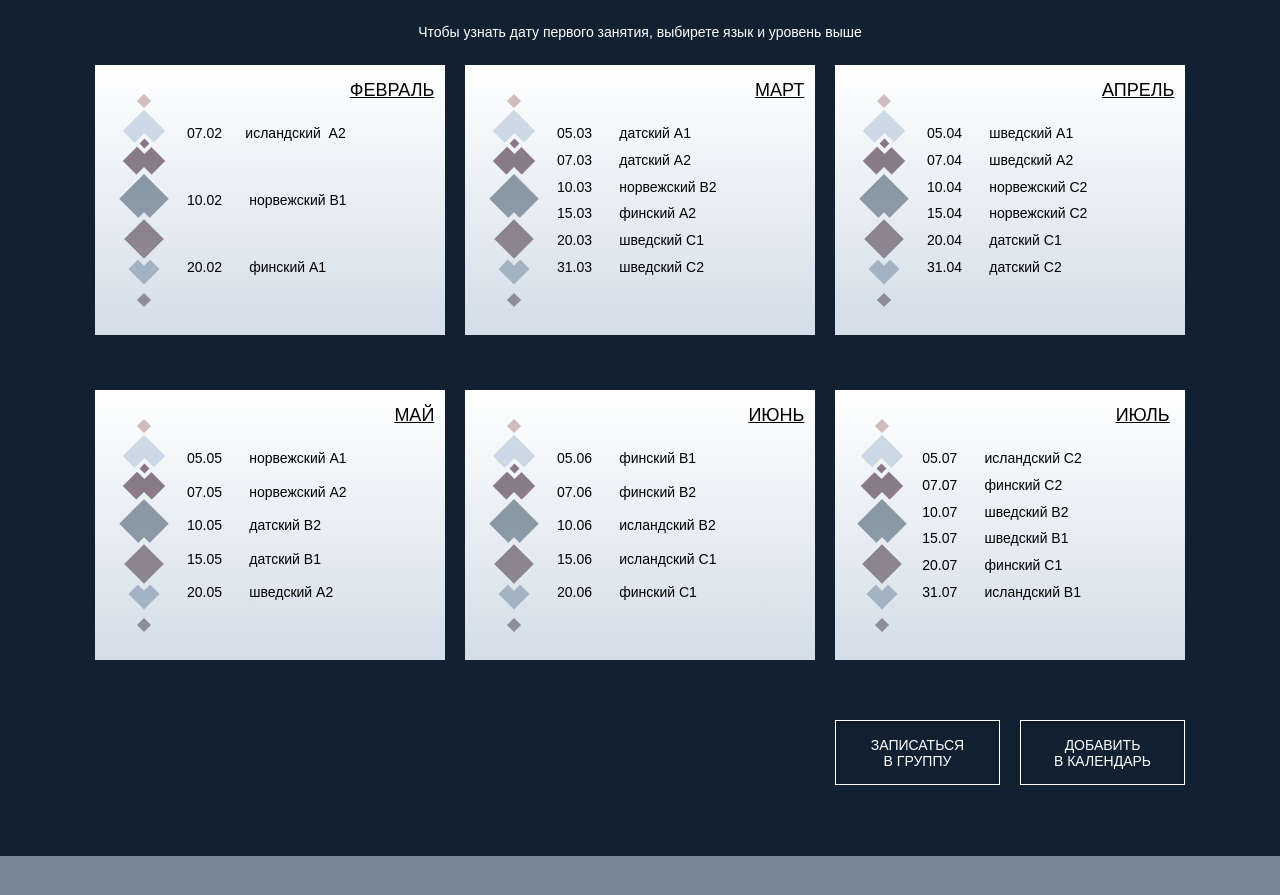
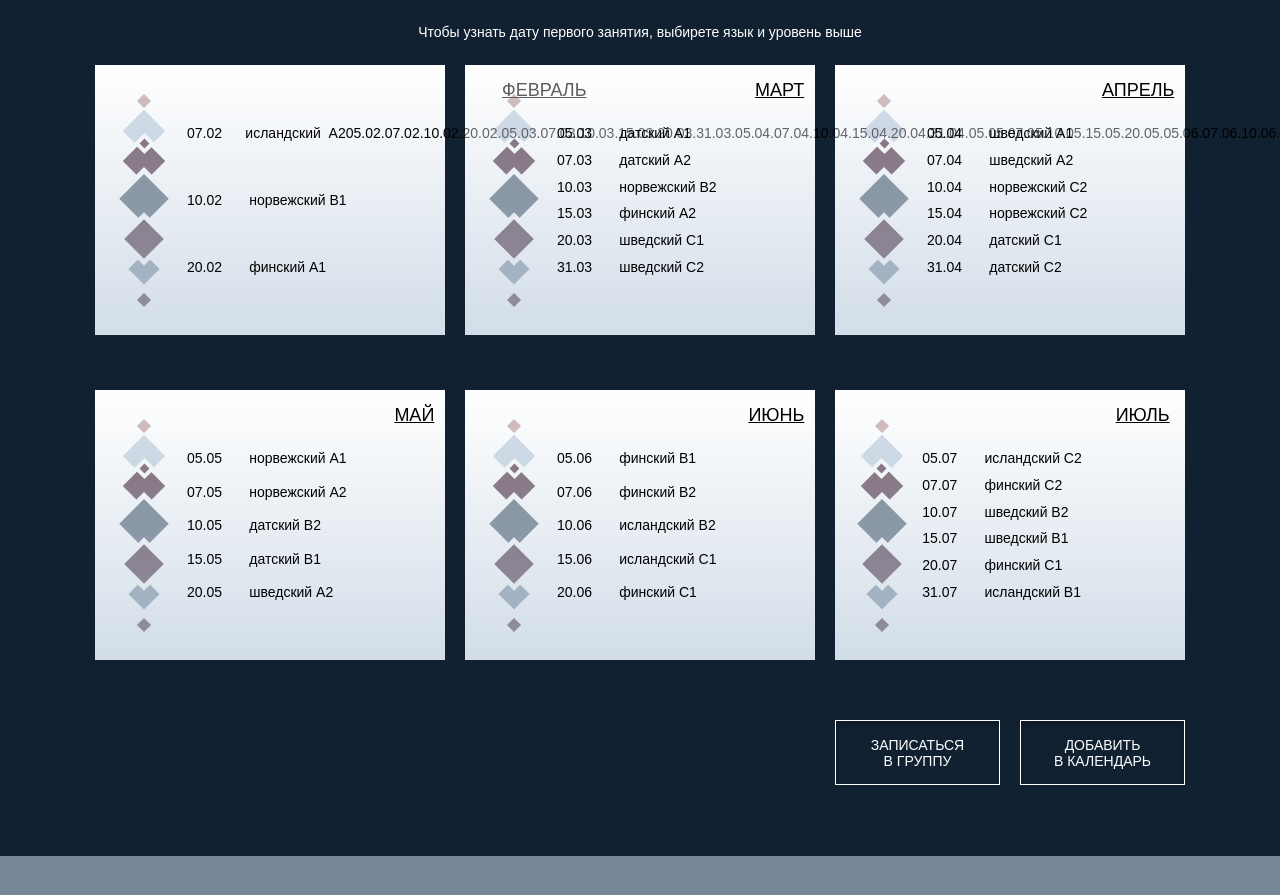
Before and after one commit to ivjuli/study, a React (Create React App) app in the folder my-app/: page / in a window 1280 px wide. Shown: the part 1269-2164 px from the top of the page. Built offline with nearby package versions, Linux system fonts and the light colour scheme.

Commit message:
Update App.js

```diff
--- a/my-app/src/App.js
+++ b/my-app/src/App.js
@@ -29,14 +29,14 @@ const language = await getAllLanguage();
 this.setState({language})
 }
 
-/*renderData = async () => {
+renderData =  () => {
    return this.props.language.map((el, ind) => {
            return (
         <li className="spisok">{el.startData}</li>
            )
    }
         )
-}*/
+}
 
 
 
@@ -160,7 +160,14 @@ console.log(this.renderData);
                     <Rombiki/>
                     <div className="rombiki_raspisanie_text">
                     <div className="yrok_raspisanie">
-                     <ul className="raspisanie_spisok"><li className="spisok_none">id</li><li className="spisok">07.02</li>&nbsp;&nbsp;&nbsp;&nbsp;&nbsp;&nbsp;<li className="spisok">исландский</li>&nbsp;&nbsp;<li className="spisok">А2</li></ul>
+                     <ul className="raspisanie_spisok">
+                     <li className="spisok_none">id</li>
+                     <li className="spisok">07.02</li>
+                     &nbsp;&nbsp;&nbsp;&nbsp;&nbsp;&nbsp;
+                     <li className="spisok">исландский</li
+                     >&nbsp;&nbsp;<li className="spisok">А2</li>
+                     {this.renderData()}
+                     </ul>
 
                     <div className="effekt_raspisanie">10.02 &nbsp;&nbsp;&nbsp;&nbsp;&nbsp;&nbsp;норвежский B1</div>
                     <div className="effekt_raspisanie">20.02 &nbsp;&nbsp;&nbsp;&nbsp;&nbsp;&nbsp;финский А1</div></div>
```
